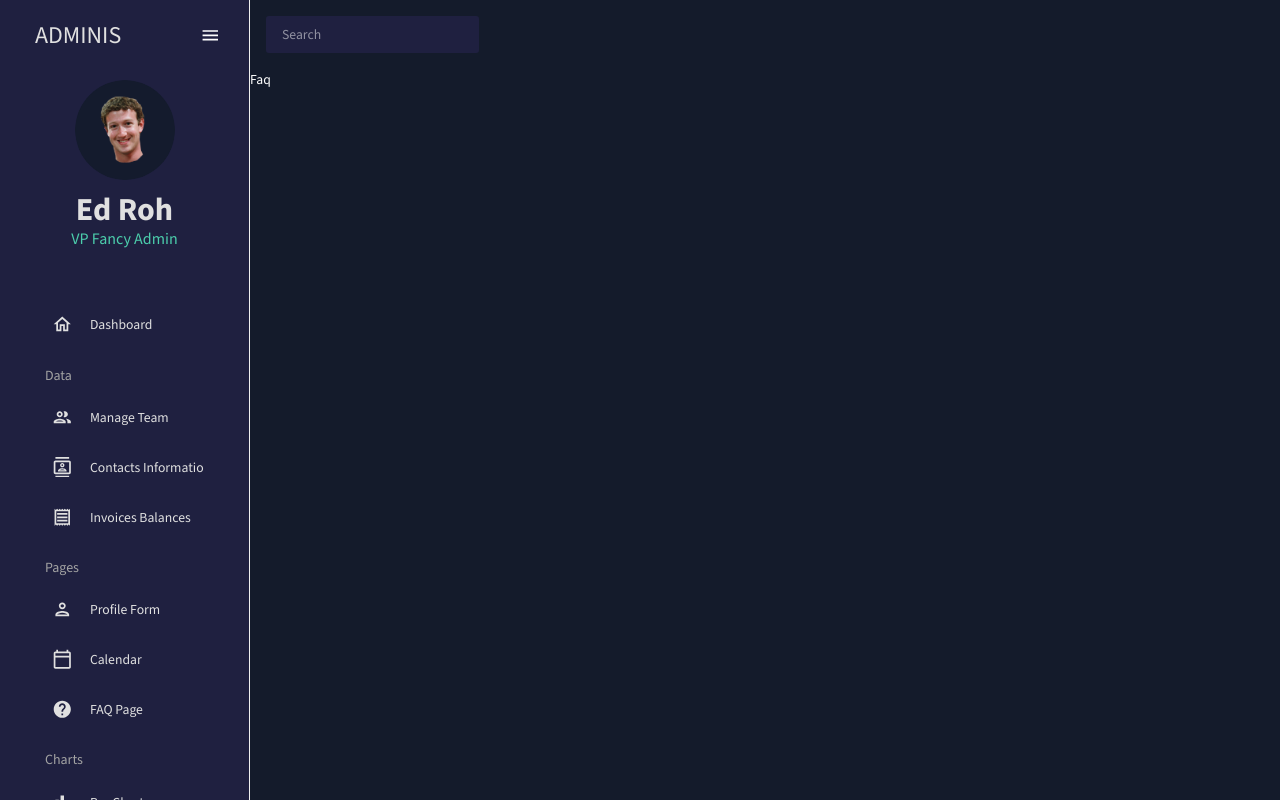
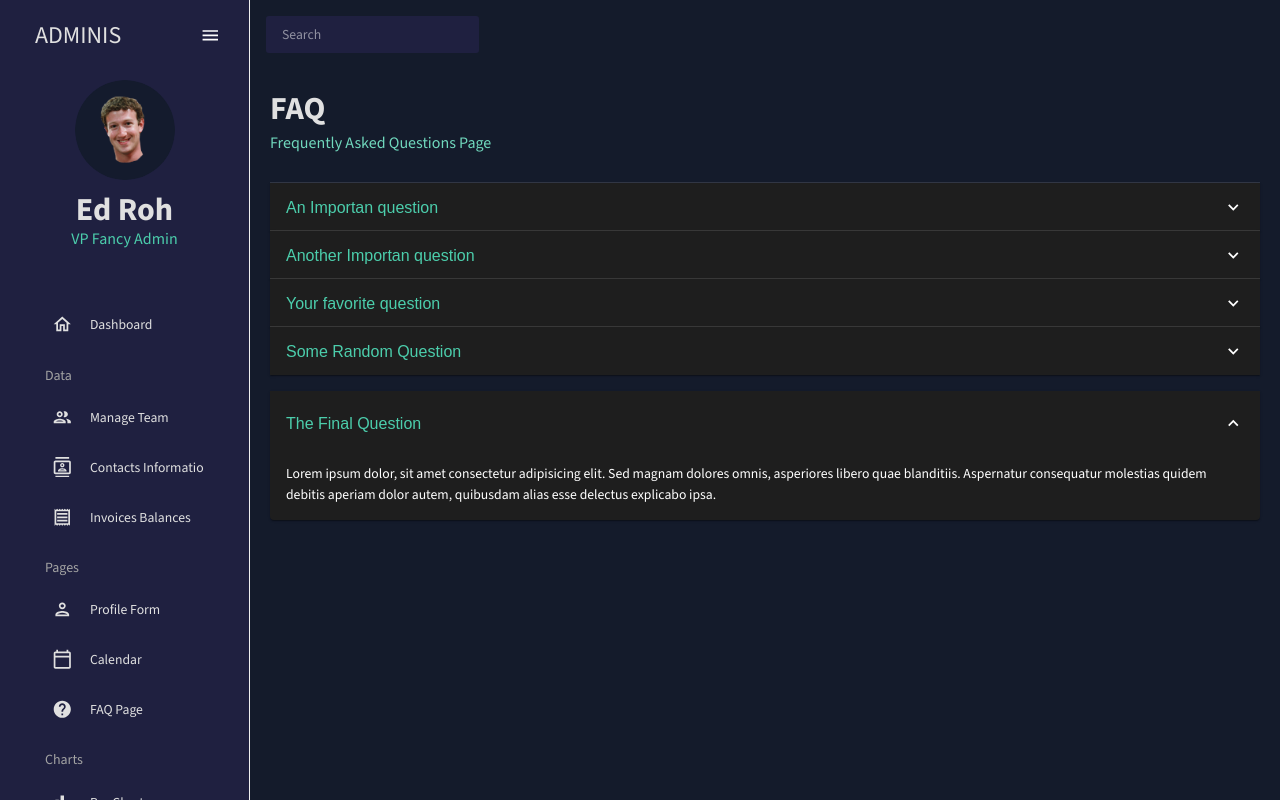
Before and after one commit to abmdeve/react-dashboard-app, a React (Vite) app: page /faq in a window 1280 px wide. Built offline with nearby package versions, Linux system fonts and the light colour scheme; some icons are missing; a web font is replaced by a local one.

Commit message:
FAQ is implemented

```diff
--- a/src/screens/faq/faq.tsx
+++ b/src/screens/faq/faq.tsx
@@ -1,7 +1,115 @@
+import {
+  Accordion,
+  AccordionDetails,
+  AccordionSummary,
+  Box,
+  Typography,
+  useTheme,
+} from "@mui/material";
 import React from "react";
+import { tokens } from "../../context/theme";
+import HeaderComponent from "../../components/Header/HeaderComponent";
+import { ExpandMoreOutlined } from "@mui/icons-material";
 
 const Faq = () => {
-  return <div>Faq</div>;
+  const theme = useTheme();
+  const colors = tokens(theme.palette.mode);
+
+  return (
+    <Box m={"20px"}>
+      <Box>
+        <HeaderComponent
+          title="FAQ"
+          subtitle="Frequently Asked Questions Page"
+        />
+      </Box>
+      {/*  111111111 */}
+      <Accordion>
+        <AccordionSummary expandIcon={<ExpandMoreOutlined />}>
+          <Typography color={colors.greenAccent[500]} variant="h5">
+            An Importan question
+          </Typography>
+        </AccordionSummary>
+
+        <AccordionDetails>
+          <Typography>
+            Lorem ipsum dolor, sit amet consectetur adipisicing elit. Sed magnam
+            dolores omnis, asperiores libero quae blanditiis. Aspernatur
+            consequatur molestias quidem debitis aperiam dolor autem, quibusdam
+            alias esse delectus explicabo ipsa.
+          </Typography>
+        </AccordionDetails>
+      </Accordion>
+      {/*  22222222222 */}
+      <Accordion>
+        <AccordionSummary expandIcon={<ExpandMoreOutlined />}>
+          <Typography color={colors.greenAccent[500]} variant="h5">
+            Another Importan question
+          </Typography>
+        </AccordionSummary>
+
+        <AccordionDetails>
+          <Typography>
+            Lorem ipsum dolor, sit amet consectetur adipisicing elit. Sed magnam
+            dolores omnis, asperiores libero quae blanditiis. Aspernatur
+            consequatur molestias quidem debitis aperiam dolor autem, quibusdam
+            alias esse delectus explicabo ipsa.
+          </Typography>
+        </AccordionDetails>
+      </Accordion>
+      {/*  333333333333 */}
+      <Accordion>
+        <AccordionSummary expandIcon={<ExpandMoreOutlined />}>
+          <Typography color={colors.greenAccent[500]} variant="h5">
+            Your favorite question
+          </Typography>
+        </AccordionSummary>
+
+        <AccordionDetails>
+          <Typography>
+            Lorem ipsum dolor, sit amet consectetur adipisicing elit. Sed magnam
+            dolores omnis, asperiores libero quae blanditiis. Aspernatur
+            consequatur molestias quidem debitis aperiam dolor autem, quibusdam
+            alias esse delectus explicabo ipsa.
+          </Typography>
+        </AccordionDetails>
+      </Accordion>
+      {/*  444444444444 */}
+      <Accordion>
+        <AccordionSummary expandIcon={<ExpandMoreOutlined />}>
+          <Typography color={colors.greenAccent[500]} variant="h5">
+            Some Random Question
+          </Typography>
+        </AccordionSummary>
+
+        <AccordionDetails>
+          <Typography>
+            Lorem ipsum dolor, sit amet consectetur adipisicing elit. Sed magnam
+            dolores omnis, asperiores libero quae blanditiis. Aspernatur
+            consequatur molestias quidem debitis aperiam dolor autem, quibusdam
+            alias esse delectus explicabo ipsa.
+          </Typography>
+        </AccordionDetails>
+      </Accordion>
+      {/*  5555555555555 */}
+      <Accordion defaultExpanded>
+        <AccordionSummary expandIcon={<ExpandMoreOutlined />}>
+          <Typography color={colors.greenAccent[500]} variant="h5">
+            The Final Question
+          </Typography>
+        </AccordionSummary>
+
+        <AccordionDetails>
+          <Typography>
+            Lorem ipsum dolor, sit amet consectetur adipisicing elit. Sed magnam
+            dolores omnis, asperiores libero quae blanditiis. Aspernatur
+            consequatur molestias quidem debitis aperiam dolor autem, quibusdam
+            alias esse delectus explicabo ipsa.
+          </Typography>
+        </AccordionDetails>
+      </Accordion>
+    </Box>
+  );
 };
 
 export default Faq;
```
